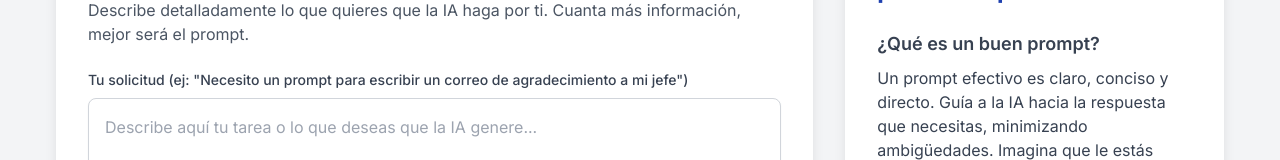
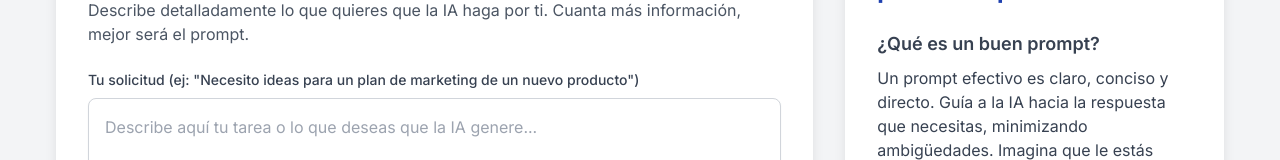
Before and after one commit to javierzorrilla-byte/Ingenieria-de-Prompt, a plain HTML site: page index.html in a window 1280 px wide. Shown: the part 246-406 px from the top of the page. Drawn offline with nearby package versions, Linux system fonts and the light colour scheme.

Commit message:
index.html

```diff
--- a/index.html
+++ b/index.html
@@ -95,7 +95,7 @@
 
             <div class="mb-6">
                 <label for="userPromptInput" class="block text-gray-700 text-sm font-medium mb-2">
-                    Tu solicitud (ej: "Necesito un prompt para escribir un correo de agradecimiento a mi jefe")
+                    Tu solicitud (ej: "Necesito ideas para un plan de marketing de un nuevo producto")
                 </label>
                 <textarea id="userPromptInput" rows="7"
                           class="w-full p-4 border border-gray-300 rounded-lg shadow-sm focus:ring-blue-500 focus:border-blue-500 transition duration-150 ease-in-out text-base"
```
